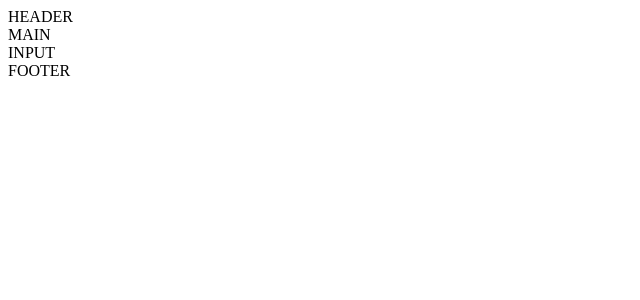
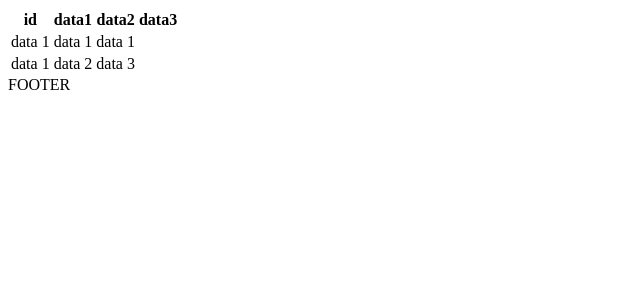
Before and after one commit to mac46005/MyLog, a PHP site: page / in a window 1280 px wide. Shown: the top 300 px of the page, without its empty margins (0-640 px from the left). Run offline with PHP 8.4, Linux system fonts and the light colour scheme.

Commit message:
ok so lets use table for displaying data

```diff
--- a/src/views/index.php
+++ b/src/views/index.php
@@ -10,18 +10,41 @@
     <div class="body-container">
         <header>
             <div class="header-container">
-                HEADER
+                <!-- TODO: links to other pages -->
             </div>
         </header>
 
         <main>
             <div class="main-container">
-                MAIN
+                <!-- TODO: Create a readonly text block -->
+                <!-- ? TABLES? -->
+                <table>
+                    <thead>
+                        <tr>
+                            <th>id</th>
+                            <th>data1</th>
+                            <th>data2</th>
+                            <th>data3</th>
+                        </tr>
+                    </thead>
+                    <tbody>
+                        <tr>
+                            <td>data 1</td>
+                            <td>data 1</td>
+                            <td>data 1</td>
+                        </tr>
+                        <tr>
+                            <td>data 1</td>
+                            <td>data 2</td>
+                            <td>data 3</td>
+                        </tr>
+                    </tbody>
+                </table>
             </div>
         </main>
         <section>
             <div class="inputsection-container">
-                INPUT
+                <!-- TODO: Text box for user to input data -->
             </div>
         </section>
         <footer>
```
